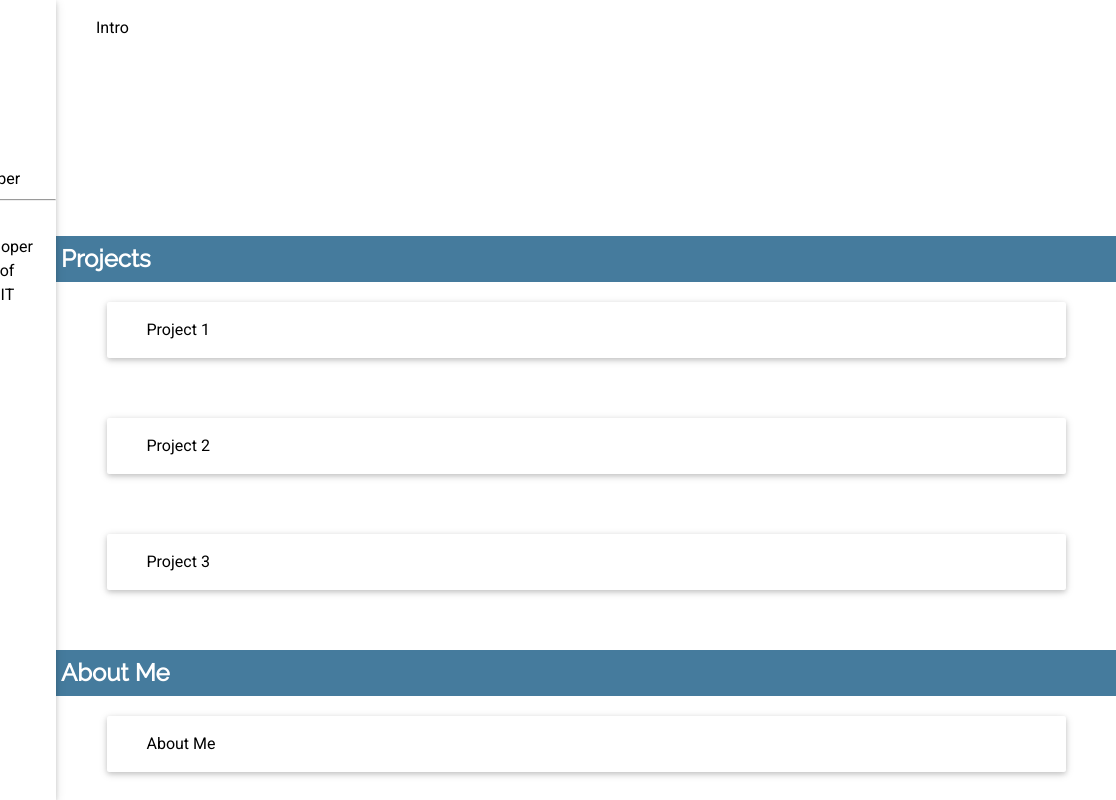
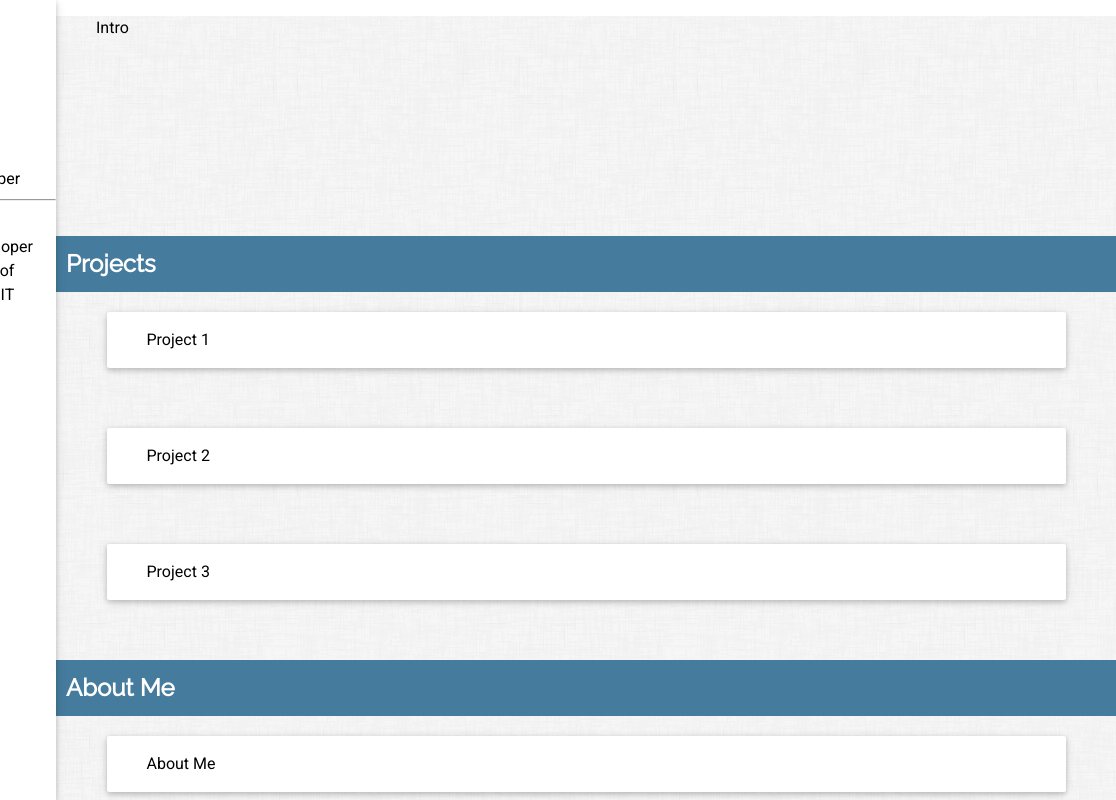
Before and after one commit to jmskelton-dev/portfolio, a plain HTML site: page index.html in a window 1280 px wide. Shown: the top 800 px of the page, 164-1280 px from the left. Drawn offline with Linux system fonts and the light colour scheme.

Commit message:
Added background

```diff
--- a/css/main.css
+++ b/css/main.css
@@ -10,6 +10,7 @@ body {
 }
 main {
     padding-left: 220px;
+    background: url(../images/background.png) repeat;
 }
 ul {
     list-style-type: none;
@@ -21,7 +22,7 @@ h1, h2, h3 {
     font-family: 'Raleway', sans-serif;
     background-color: rgba(69, 123, 157, 1);
     color: #fff;
-    padding: 5px;
+    padding: 10px;
 }
 .icon {
     padding: 5px;
@@ -32,6 +33,7 @@ h1, h2, h3 {
     left: 0;
     top: 0;
     height: 100%;
+    background-color: #fff;
     box-shadow: 0 2px 5px 0 rgba(0,0,0,0.16), 0 2px 10px 0 rgba(0,0,0,0.12);
 }
 .navSmall {
```
Also changed, not shown: images/background.png (added).
